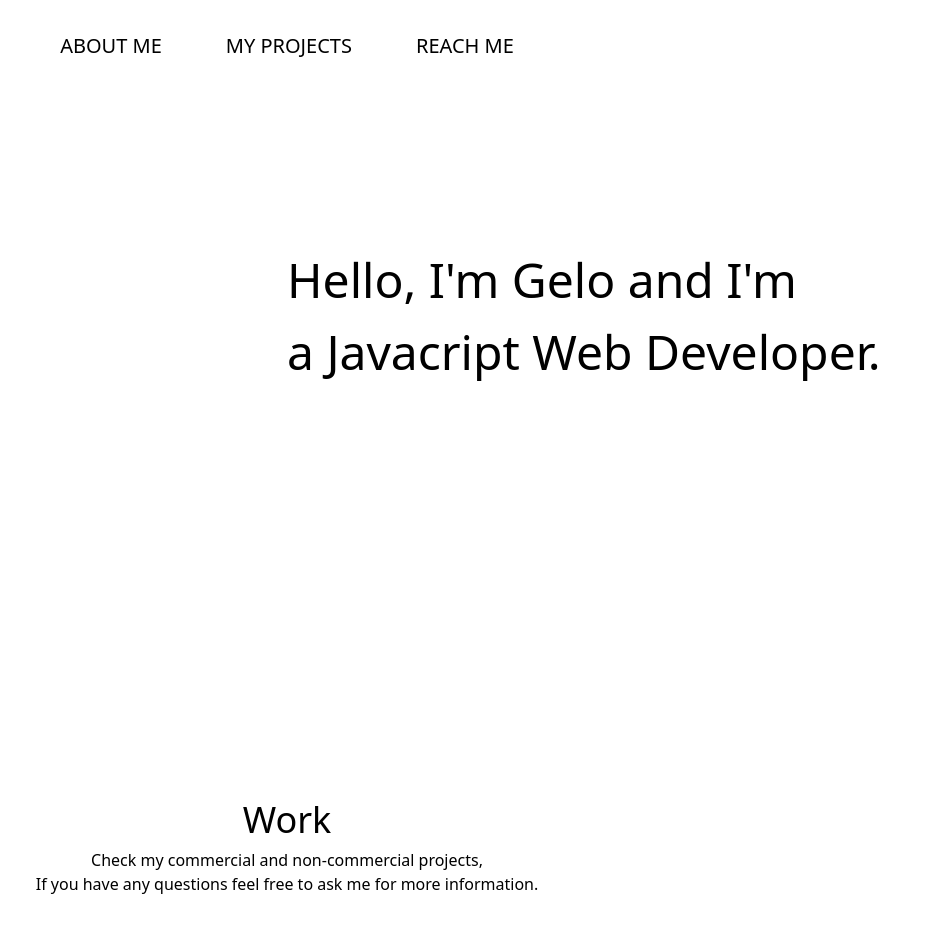
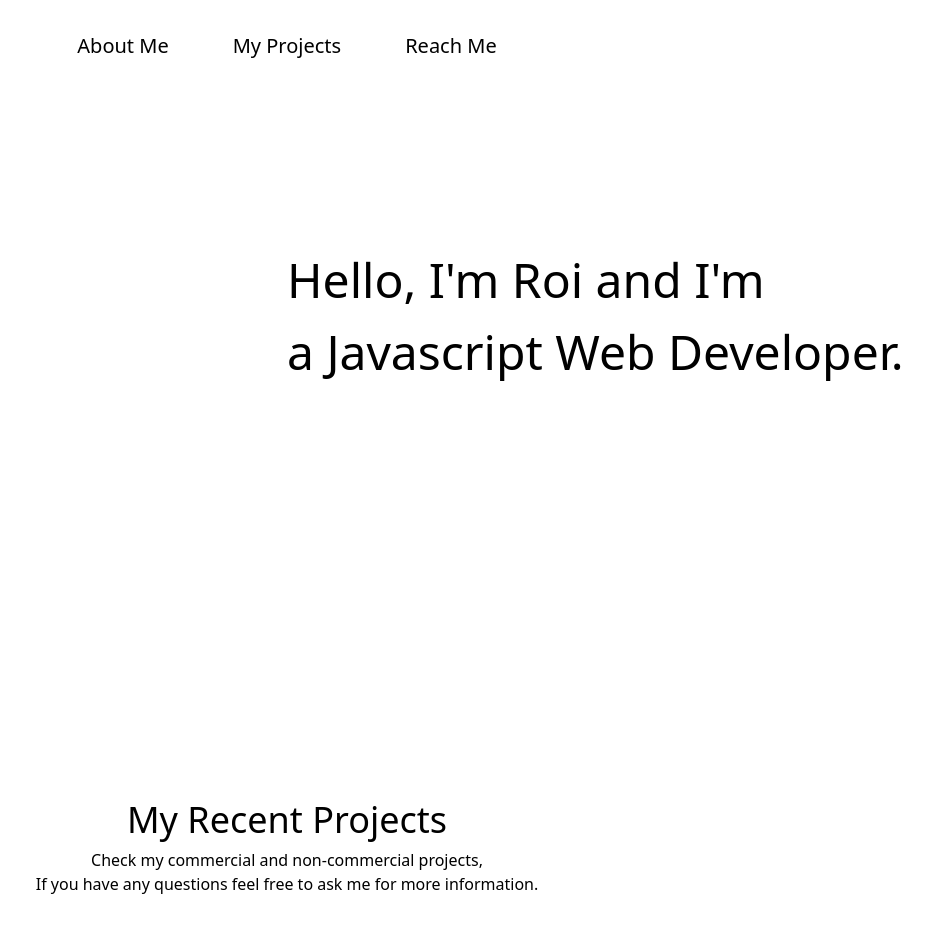
Before and after one commit to raseminiano00/personal-portfolio, a React (Create React App) app: page / in a window 1280 px wide. Shown: the top 930 px of the page, without its empty margins (353-1280 px from the left). Built offline with nearby package versions, Linux system fonts and the light colour scheme.

Commit message:
Add scroll animation, improve labels

```diff
--- a/package.json
+++ b/package.json
@@ -8,7 +8,8 @@
     "@testing-library/user-event": "^13.5.0",
     "react": "^18.0.0",
     "react-dom": "^18.0.0",
-    "react-router-dom": "^6.3.0",
+    "react-router": "^5.3.1",
+    "react-router-dom": "^5.3.1",
     "react-scripts": "5.0.1",
     "react-scroll": "^1.8.7",
     "web-vitals": "^2.1.4"
--- a/src/App.js
+++ b/src/App.js
@@ -1,14 +1,20 @@
 import Navbar from "./components/Navbar";
 import Banner from "./components/Banner";
 import Works from "./components/Works";
-import React from "react";
+import { BrowserRouter as Router, Switch, Route } from "react-router-dom";
 
 function App() {
   return (
     <>
       <Navbar />
-      <Banner />
-      <Works />
+      <Router>
+        <Switch>
+          <Route exact path={["/", "/#about", "/#projects"]}>
+            <Banner />
+            <Works />
+          </Route>
+        </Switch>
+      </Router>
     </>
   );
 }
--- a/src/components/Banner.js
+++ b/src/components/Banner.js
@@ -2,12 +2,12 @@ import React from "react";
 
 const Banner = () => {
   return (
-    <section className="banner-section h-screen">
+    <section id="about" className="banner-section h-screen">
       <div className="w-screen w-100 max-w-full">
         <div className="absolute top-64 left-1/2">
-          <h1 className="text-5xl flex-grow">Hello, I'm Gelo and I'm </h1>
+          <h1 className="text-5xl flex-grow">Hello, I'm Roi and I'm </h1>
           <br></br>
-          <h1 className="text-5xl flex-grow">a Javacript Web Developer.</h1>
+          <h1 className="text-5xl flex-grow">a Javascript Web Developer.</h1>
         </div>
       </div>
     </section>
--- a/src/components/Navbar.js
+++ b/src/components/Navbar.js
@@ -1,26 +1,34 @@
 import React from "react";
-import { BrowserRouter as Link } from "react-router-dom";
+import { Link } from "react-scroll";
 
 const Navbar = () => {
-  const handleScroll = (ref) => {
-    window.scrollTo({
-      top: ref.offsetTop,
-      left: 0,
-      behavior: "smooth",
-    });
-  };
-
   return (
-    <nav className="z-10 fixed w-screen flex justify-center top-0 bg-white">
+    <nav className="z-10 fixed w-screen flex justify-center op-0 bg-white">
       <ul className="flex">
         <li className="p-8 text-xl font-light hover:cursor-pointer hover:bg-gray-200">
-          ABOUT ME
+          <Link
+            to="about"
+            spy={true}
+            smooth={true}
+            offset={-100}
+            duration={500}
+          >
+            About Me
+          </Link>
         </li>
         <li className="p-8 text-xl font-light hover:cursor-pointer hover:bg-gray-200">
-          MY PROJECTS
+          <Link
+            to="projects"
+            spy={true}
+            smooth={true}
+            offset={-100}
+            duration={500}
+          >
+            My Projects
+          </Link>
         </li>
         <li className="p-8 text-xl font-light hover:cursor-pointer hover:bg-gray-200">
-          REACH ME
+          Reach Me
         </li>
       </ul>
     </nav>
--- a/src/components/Works.js
+++ b/src/components/Works.js
@@ -4,8 +4,8 @@ import work1 from "../assets/work-1-img.png";
 const works = [
   {
     title: "Crypto dashboard",
-    description:
-      "Dashboard that shows the current prices of your favorite cryptocurrencies",
+    description: `Dashboard that shows the current prices of your favorite cryptocurrencies, I'm planning to add functionalities on this project to have login and save your dashboard state
+      based on your cryptocurrency needs.`,
     previewImage: work1,
     technologies: [
       "Angular",
@@ -21,10 +21,10 @@ const works = [
 ];
 const Works = () => {
   return (
-    <section className="work-section">
-      <div  className="works-container h-screen">
+    <section id="projects" className="work-section">
+      <div className="works-container h-screen">
         <div className="header mb-9">
-          <p className="text-4xl text-center mb-2">Work</p>
+          <p className="text-4xl text-center mb-2">My Recent Projects</p>
           <div className="text-center">
             <p>Check my commercial and non-commercial projects,</p>
             <p>
```
